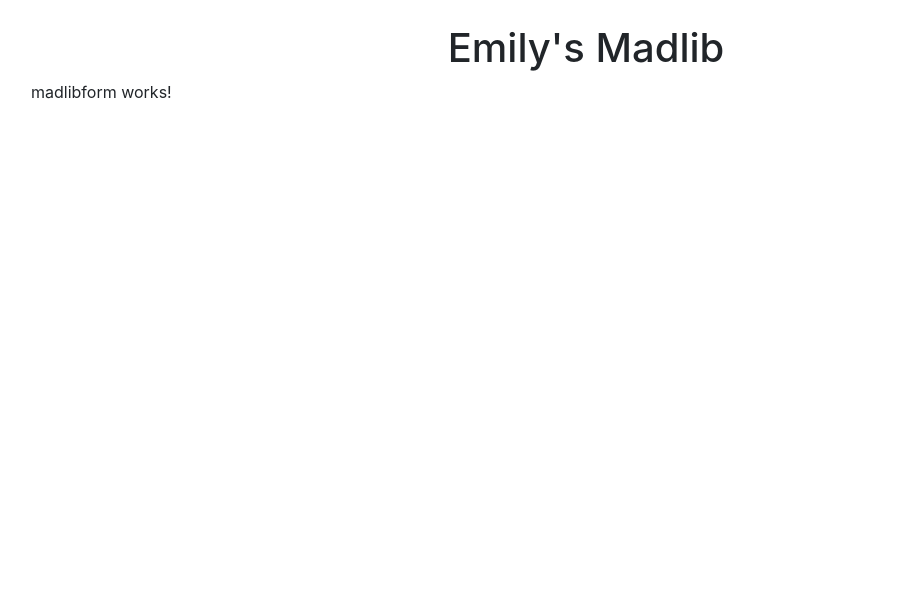
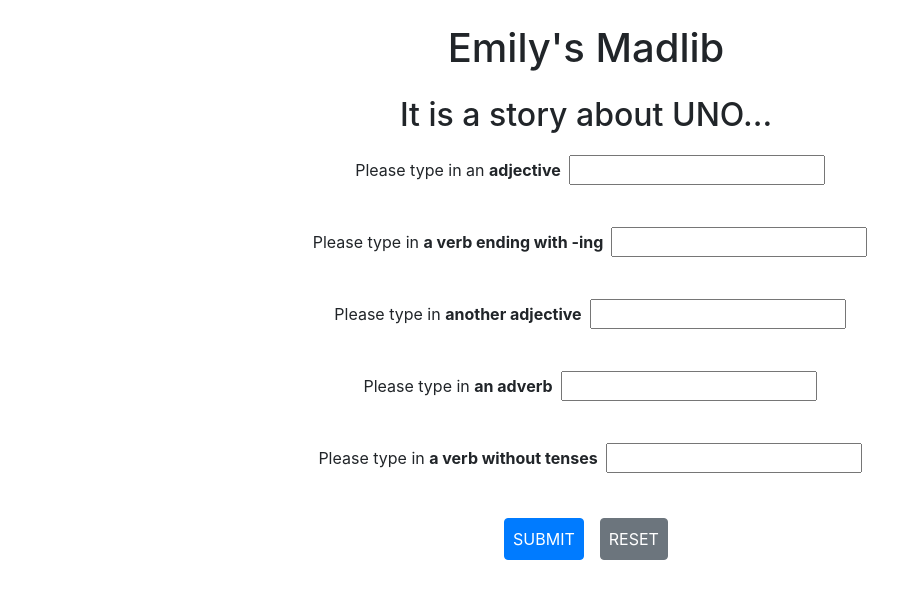
Before and after one commit to EmilyStacy-droid/angularMadlibs, an Angular app: page / in a window 1280 px wide. Shown: the top 598 px of the page, without its empty margins (8-906 px from the left). Built offline with nearby package versions, Linux system fonts and the light colour scheme.

Commit message:
mvp product

```diff
--- a/src/app/madlibs/components/madlibform/madlibform.component.html
+++ b/src/app/madlibs/components/madlibform/madlibform.component.html
@@ -1 +1,55 @@
-<p>madlibform works!</p>
+
+         <div class="container text-center mt-4">
+                <h2>It is a story about UNO...</h2>
+           <div class="m-2 p-2">
+                <label for="firstAdj" class="p-2">Please type in an <b>adjective</b></label>
+                <input type="text" [(ngModel)]="firstAdj" />
+
+            </div>
+
+            <div class="m-2 p-2">
+                    <label class="p-2" for="firstVerb">Please type in <b>a verb ending with -ing</b></label>
+                    <input type="text" [(ngModel)]="firstVerb" />
+
+                </div>
+
+                <div class="m-2 p-2">
+                        <label class="p-2" for="secondAdj">Please type in <b>another adjective</b></label>
+                        <input type="text" [(ngModel)]="secondAdj" />
+
+                    </div>
+
+                    <div class="m-2 p-2">
+                            <label class="p-2" for="firstAdv">Please type in <b>an adverb</b></label>
+                            <input type="text" [(ngModel)]="firstAdv" />
+
+                        </div>
+
+                        <div class="m-2 p-2">
+                                <label class="p-2" for="secondVerb">Please type in <b>a verb without tenses</b></label>
+                                <input type="text" [(ngModel)]="secondVerb" />
+
+                            </div>
+                        <div class = "m-2 p-2">
+                            <button class="btn btn-primary p-2 m-2" (click) = "isCompleted =!isCompleted">SUBMIT</button>
+                            <button class="btn btn-secondary p-2 m-2" (click) = "reset()">RESET</button>
+                        </div>
+        <div class="m-2 p-2" *ngIf="isCompleted">
+
+            You felt <b>{{firstAdj}}</b> while checking the baby Yoda meme on a Saturday morning.
+
+            While you took a break from the memes, <b>{{firstVerb}} </b> and thinking about the importance of memes in your life,you got an email from Tim.
+
+            In the email Tim said you did a/an <b>{{secondAdj}} </b> job on your UNO project and he wanted to talk to you on Monday.
+
+            On Monday, you walked <b>{{firstAdv}} </b> into Tim’s office. It turned out Tim just wanted to give you a birthday surprise and invited you to play a UNO game.
+
+            After the UNO project you had a complicated feeling about the UNO game, so you could not help but <b>{{secondVerb}} </b> the UNO cards in front of him.
+
+
+
+
+
+        </div>
+
+</div>
--- a/src/app/madlibs/components/madlibform/madlibform.component.ts
+++ b/src/app/madlibs/components/madlibform/madlibform.component.ts
@@ -1,4 +1,5 @@
 import { Component, OnInit } from '@angular/core';
+
 
 @Component({
   selector: 'app-madlibform',
@@ -6,10 +7,31 @@
   styleUrls: ['./madlibform.component.css']
 })
 export class MadlibformComponent implements OnInit {
+  isCompleted:boolean;
+  firstAdj:string;
+  firstVerb:string;
+  secondAdj:string;
+  firstAdv:string;
+  secondVerb:string;
 
-  constructor() { }
+  constructor() {
+    this.isCompleted = false;
+   }
 
   ngOnInit() {
+
   }
 
+  reset() {
+    this.isCompleted = false;
+    this.firstAdj = '';
+    this.firstVerb = '';
+    this.secondAdj = '';
+    this.firstAdv = '';
+    this.secondVerb = '';
+
+  }
+
+
+
 }
--- a/src/app/madlibs/madlibs.module.ts
+++ b/src/app/madlibs/madlibs.module.ts
@@ -1,5 +1,6 @@
 import { NgModule } from '@angular/core';
 import { CommonModule } from '@angular/common';
+import {FormsModule} from '@angular/forms';
 
 import { MadlibsRoutingModule } from './madlibs-routing.module';
 
@@ -8,7 +9,8 @@
   declarations: [],
   imports: [
     CommonModule,
-    MadlibsRoutingModule
+    MadlibsRoutingModule,
+    FormsModule
   ]
 })
 export class MadlibsModule { }
```
